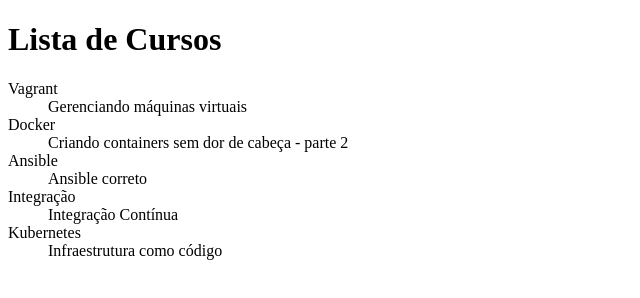
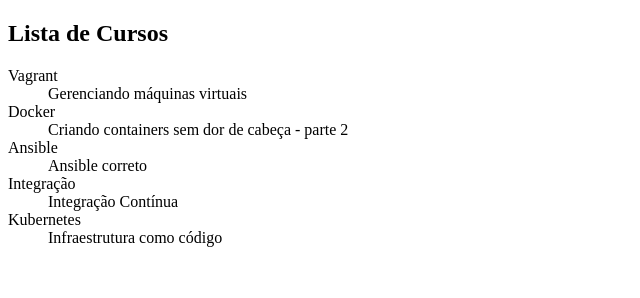
Before and after one commit to andrefortu/alura-git, a plain HTML site: page index.html in a window 1280 px wide. Shown: the whole page, without its empty margins (0-640 px from the left). Drawn offline with Linux system fonts and the light colour scheme.

Commit message:
h1 -> h2

```diff
--- a/index.html
+++ b/index.html
@@ -5,7 +5,7 @@
     <title>Lista de Cursos de DevOps da ALURA</title>
 </head>
 <body>
-    <h1>Lista de Cursos</h1>
+    <h2>Lista de Cursos</h2>
     <dl>
 	<dt>Vagrant</dt>
         <dd>Gerenciando máquinas virtuais</dd>
```
